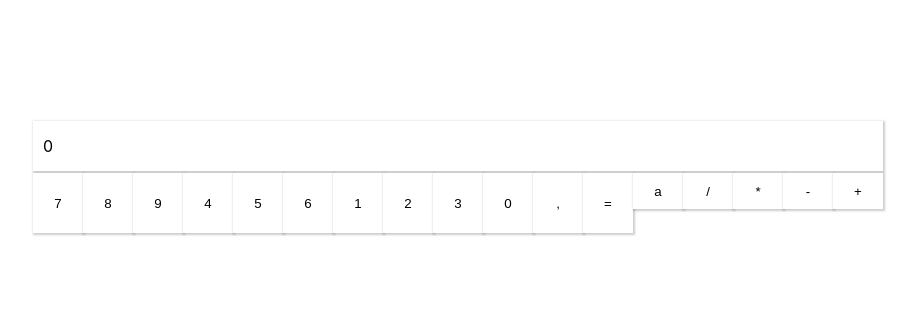
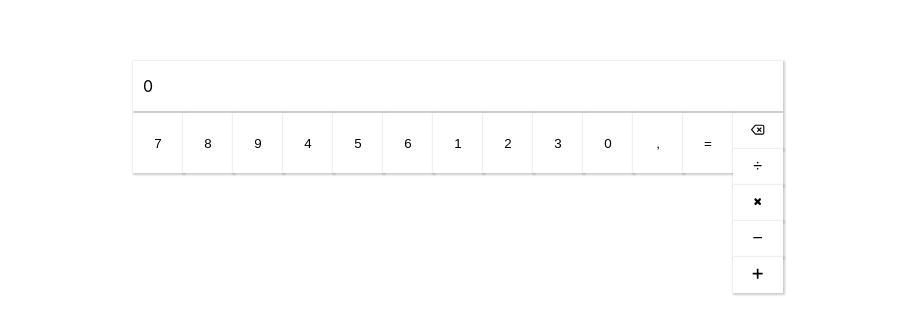
Before and after one commit to lucasnetwork/Calculadora, a React (Create React App) app: page / in a window 1280 px wide. Shown: the part 223-558 px from the top of the page, without its empty margins (182-1099 px from the left). Built offline with nearby package versions, Linux system fonts and the light colour scheme.

Commit message:
add clear functions

```diff
--- a/src/Components/Buttons.js
+++ b/src/Components/Buttons.js
@@ -1,4 +1,8 @@
 import React,{useEffect} from 'react'
+import {FiDelete,FiMinus} from 'react-icons/fi'
+import {RiDivideLine} from 'react-icons/ri'
+import {TiTimes} from 'react-icons/ti'
+import {GoPlus} from 'react-icons/go'
 import Button from './styles/Button'
 
 const numbers = ['7','8','9','4','5','6','1','2','3','0',',','=']
@@ -37,6 +41,12 @@ const Buttons = ({currentValue,setCurrentValue,setCurrentOperation,previousValue
         sumValues()
         setCurrentOperation(e.target.value)
     }
+    function clearNumberCurrent(){
+        setCurrentValue("0")
+    }
+    function clearAll(){
+
+    }
     return (
         <>
             <div>
@@ -44,12 +54,12 @@ const Buttons = ({currentValue,setCurrentValue,setCurrentOperation,previousValue
                     <Button className="number" value={number} onClick={handlerSetValue}>{number} </Button>
                 ))}
             </div>
-            <div>
-                <Button className="arit" value="x" onClick={handlerSetOperation}>a</Button>
-                <Button className="arit" value="/" onClick={handlerSetOperation}>/</Button>
-                <Button className="arit" value="*" onClick={handlerSetOperation}>*</Button>
-                <Button className="arit" value="-" onClick={handlerSetOperation}>-</Button>
-                <Button className="arit" value="+" onClick={handlerSetOperation}>+</Button>
+            <div className="arit">
+                <Button className="arit"  onClick={clearNumberCurrent}><FiDelete/></Button>
+                <Button className="arit" value="/" onClick={handlerSetOperation}><RiDivideLine/></Button>
+                <Button className="arit" value="*" onClick={handlerSetOperation}><TiTimes/></Button>
+                <Button className="arit" value="-" onClick={handlerSetOperation}><FiMinus/></Button>
+                <Button className="arit" value="+" onClick={handlerSetOperation}><GoPlus/></Button>
             </div>
         </>
     )
```
